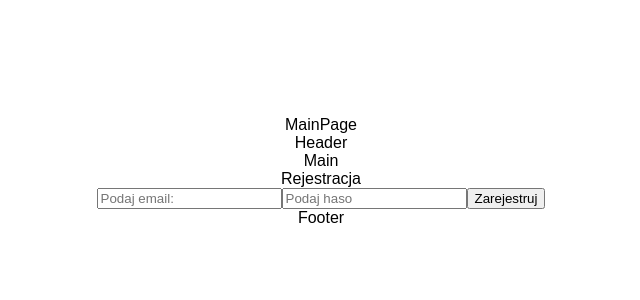
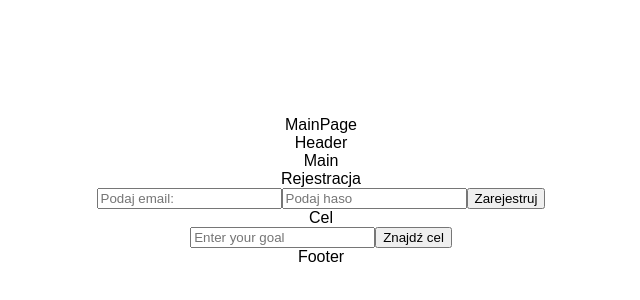
Before and after one commit to TsJennyfer/Life_progress, a React (Create React App) app in the folder client/: page / in a window 1280 px wide. Shown: the part 84-384 px from the top of the page, without its empty margins (319-959 px from the left). Built offline with nearby package versions, Linux system fonts and the light colour scheme.

Commit message:
Wyświetlenie pojedynczego celu

```diff
--- a/client/src/components/Cel.js
+++ b/client/src/components/Cel.js
@@ -5,13 +5,65 @@ import axios from 'axios';
 class Cel extends React.Component {
     constructor(props) {
         super(props);
+
+        this.handleGoal = this.handleGoal.bind(this);
+        this.findGoal = this.findGoal.bind(this);
+
+        this.state = {
+            goals: {},
+            inputGoal: ""
+
+        };
+    }
+
+    handleGoal(event) {
+        this.setState({ inputGoal: event.target.value });
+    }
+
+    //Znalezienie celu
+    findGoal(event) {
+        event.preventDefault();
+
+
+        axios.get('/goals/' + this.state.inputGoal, {
+            goal: this.state.inputGoal
+        })
+            .then(response => {
+
+                this.setState({
+                    goals: response.data
+                });
+                console.log(response, 'Goal found!');
+            })
+            .catch(err => {
+                console.log(err, 'Goal not found, try again.');
+            });
+
     }
 
 
     render() {
 
         return (
-            <div>Cel</div>
+            <div>Cel
+                <form className="FindGoalForm" onSubmit={this.findGoal}>
+                    <input
+                        onChange={this.handleGoal}
+                        name="goal"
+                        type="text"
+                        className="GoalinputForm"
+                        value={this.state.inputGoal}
+                        placeholder="Enter your goal"
+                    />
+
+                    <button
+                        className="submitgoal"
+                        type="submit"
+                    >
+                        Znajdź cel<i className="SubmitGoal" aria-hidden="true" />
+                    </button>
+                </form>
+            </div>
         )
     }
 }
--- a/client/src/components/Main.js
+++ b/client/src/components/Main.js
@@ -9,6 +9,7 @@ class Main extends React.Component {
             <div>
                 Main
                 <Rejestracja />
+                <Cel />
 
             </div>
         )
```
